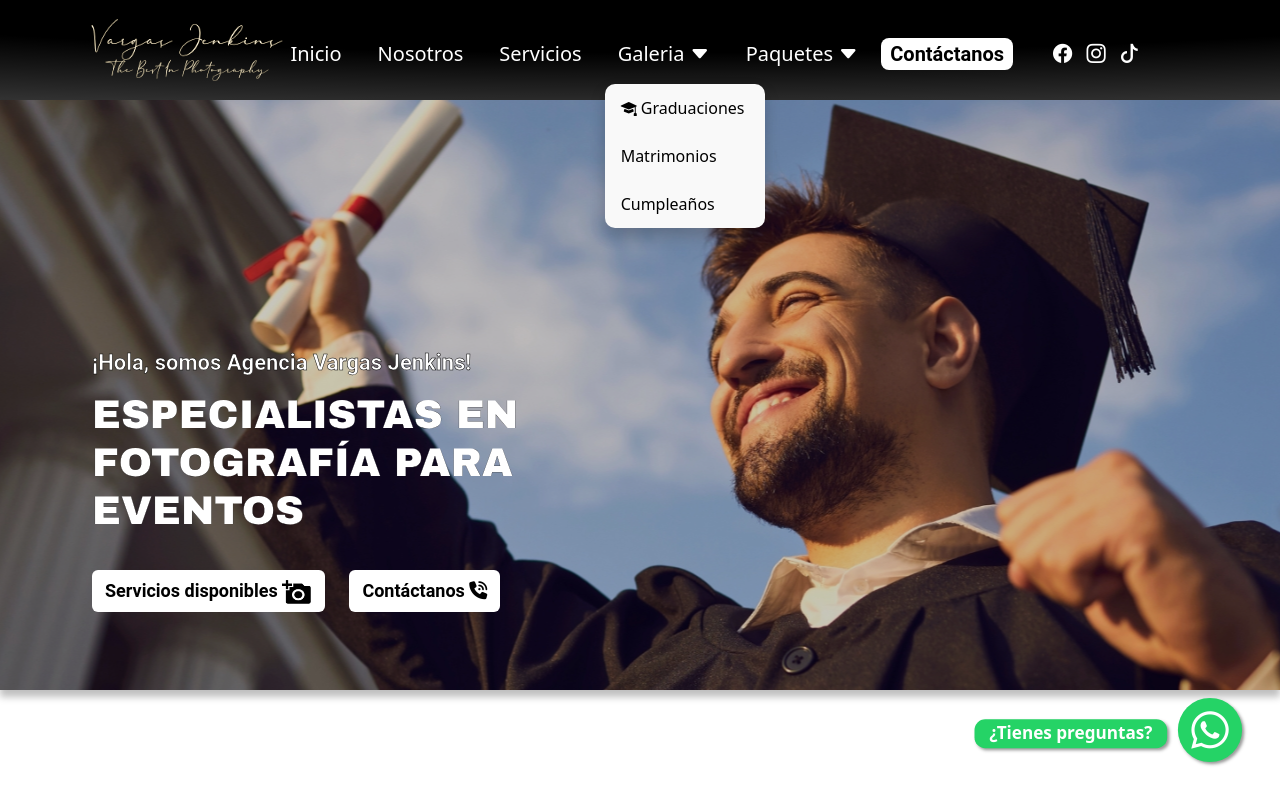
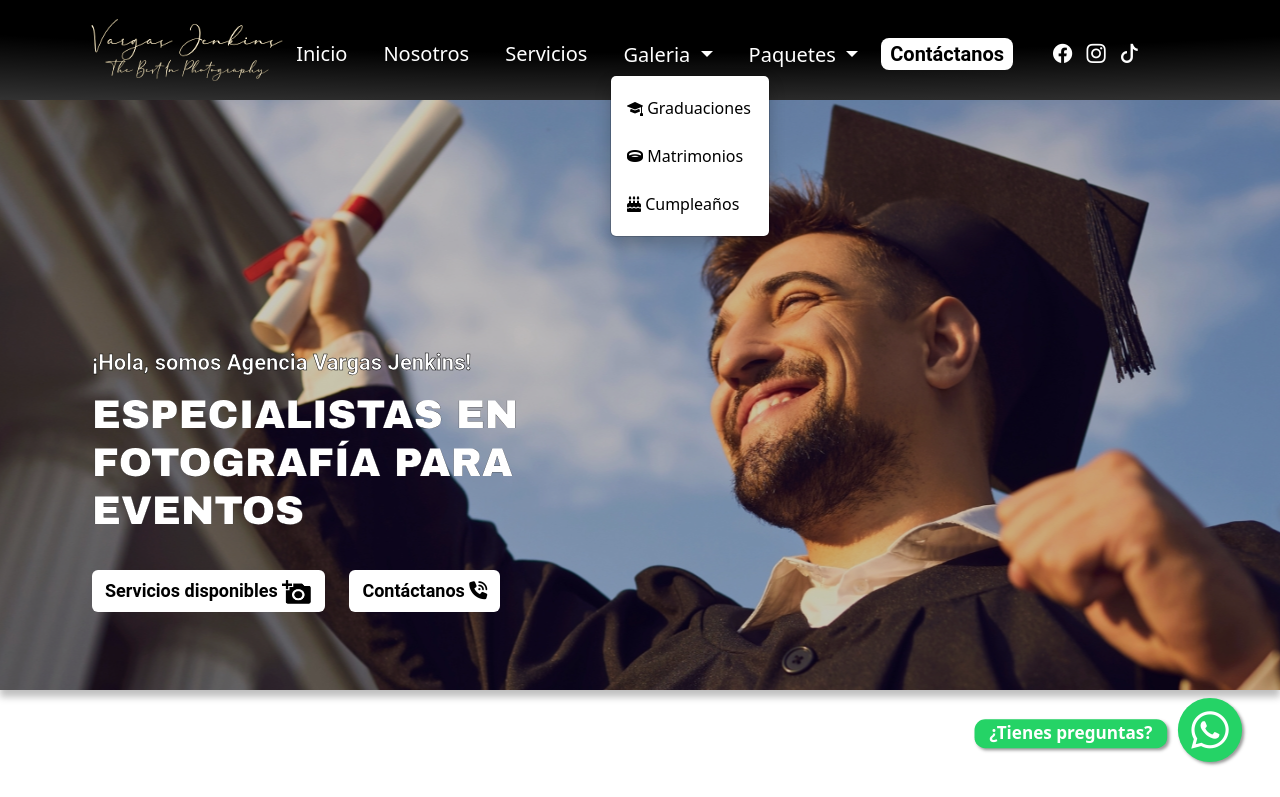
Before and after one commit to ABRAHAM-UMANA-D/WebSite_Vargas_Jenkins_Photography, a website: page html/Home.html in a window 1280 px wide. Both pictures are taken after a click on the link "Galeria". Shown: the top 797 px of the page. Drawn offline with nearby package versions, Linux system fonts and the light colour scheme.

Commit message:
Dropdown

```diff
--- a/html/Home.html
+++ b/html/Home.html
@@ -10,7 +10,6 @@
     <link rel="stylesheet" href="https://cdn.jsdelivr.net/npm/bootstrap-icons@1.10.2/font/bootstrap-icons.css">
     <link href="https://cdn.jsdelivr.net/npm/bootstrap@5.2.3/dist/css/bootstrap.min.css" rel="stylesheet"
         integrity="sha384-rbsA2VBKQhggwzxH7pPCaAqO46MgnOM80zW1RWuH61DGLwZJEdK2Kadq2F9CUG65" crossorigin="anonymous">
-    <script src="https://kit.fontawesome.com/0c8f29e388.js" crossorigin="anonymous"></script>
     <title> Agencia Vargas Jenkins</title>
 </head>
 
@@ -34,30 +33,52 @@
                     <li class="item"><a href="services.html" class="nav_link">Servicios</a></li>
                     <li class="item">
                         <div class="dropdown-galery-options">
-                            <a href="#" onclick="myFunction()" class="nav_link">Galeria <i
-                                    class="bi bi-caret-down-fill"></i>
+                            <a href="#" class="dropdown-toggle nav_link nav-link-drop" type="button" data-bs-toggle="dropdown"
+                                aria-expanded="false">
+                                Galeria
                             </a>
-                            <div id="dropdownGalery" class="dropdown-content">
-                                <a class="menu-item" href="../html/graduationGalery.html">
-                                    <i class="bi bi-mortarboard-fill"></i> Graduaciones
-                                </a>
-                                <a class="menu-item" href="../html/marriedGalery.html">Matrimonios</a>
-                                <a class="menu-item" href="../html/birthdayGalery.html">Cumpleaños</a>
-                            </div>
+                            <ul id="dropdownGalery" class="dropdown-content dropdown-menu">
+                                <li>
+                                    <a class=" menu-item" href="../html/graduationGalery.html">
+                                        <i class="bi bi-mortarboard-fill"></i> Graduaciones
+                                    </a>
+                                </li>
+                                <li>
+                                    <a class="menu-item" href="../html/marriedGalery.html">
+                                        <i class="fa-solid fa-ring"></i> Matrimonios
+                                    </a>
+                                </li>
+                                <li>
+                                    <a class="menu-item" href="../html/birthdayGalery.html">
+                                        <i class="fa-solid fa-cake-candles"></i> Cumpleaños
+                                    </a>
+                                </li>
+                            </ul>
                         </div>
                     </li>
                     <li class="item">
-                        <div class="dropdown-packages-options">
-                            <a href="#" onclick="dropdownPackages()" class="nav_link">Paquetes
-                                <i class="bi bi-caret-down-fill"></i>
+                        <div class="dropdown-galery-options">
+                            <a href="#" class="dropdown-toggle nav_link nav-link-drop" type="button" data-bs-toggle="dropdown"
+                                aria-expanded="false">
+                                Paquetes
                             </a>
-                            <div id="dropdownPackage" class="dropdown-content">
-                                <a class="menu-item" href="../html/PackageGraduaction.html">
-                                    <i class="bi bi-mortarboard-fill"></i> Graduaciones
-                                </a>
-                                <a class="menu-item" href="../html/PackageMarried.html">Matrimonios</a>
-                                <a class="menu-item" href="../html/PackageBirthday.html">Cumpleaños</a>
-                            </div>
+                            <ul id="dropdownGalery" class="dropdown-content dropdown-menu">
+                                <li>
+                                    <a class=" menu-item" href="../html/PackageGraduaction.html">
+                                        <i class="bi bi-mortarboard-fill"></i> Graduaciones
+                                    </a>
+                                </li>
+                                <li>
+                                    <a class="menu-item" href="../html/PackageMarried.html">
+                                        <i class="fa-solid fa-ring"></i> Matrimonios
+                                    </a>
+                                </li>
+                                <li>
+                                    <a class="menu-item" href="../html/PackageBirthday.html">
+                                        <i class="fa-solid fa-cake-candles"></i> Cumpleaños
+                                    </a>
+                                </li>
+                            </ul>
                         </div>
                     </li>
                     <li class="item">
@@ -576,7 +597,7 @@
 
     <!-- SCRIPTS ------------------------------------------------------------------------------>
     <script src="../js/navbar.js"></script>
-    <script src="../js/dropdown.js"></script>
+    <!-- <script src="../js/dropdown.js"></script> -->
     <script src="../js/testimony.js"></script>
     <script src="https://cdn.jsdelivr.net/npm/bootstrap@5.2.3/dist/js/bootstrap.bundle.min.js"
         integrity="sha384-kenU1KFdBIe4zVF0s0G1M5b4hcpxyD9F7jL+jjXkk+Q2h455rYXK/7HAuoJl+0I4"
--- a/style/custom.css
+++ b/style/custom.css
@@ -56,6 +56,10 @@
     padding: 7px 13px !important;
     border-radius: 3px !important;
     font-weight: 499 !important;
+}
+
+.nav-link-drop{
+    padding: 1px 13px !important;
 }
 
 .item .nav_link:hover {
```
